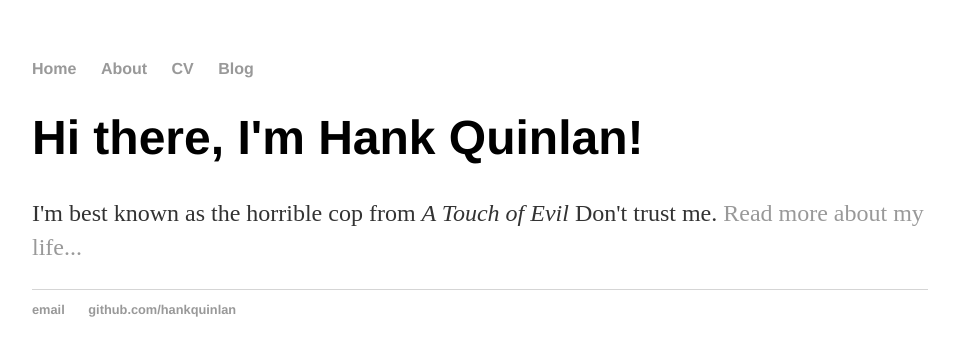
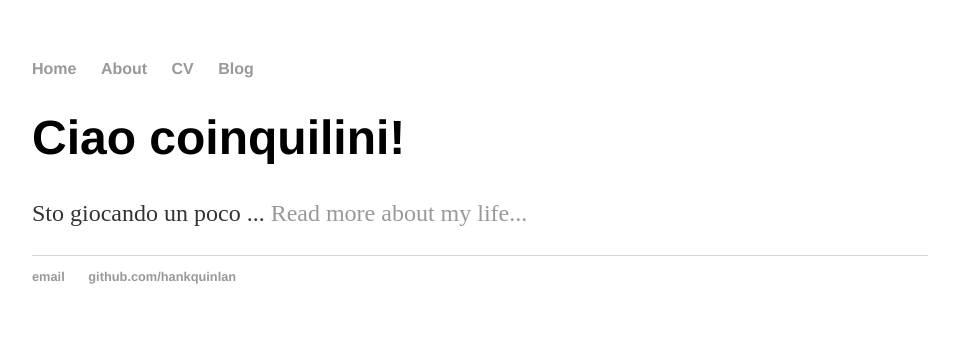
Before and after one commit to nicolovalle/gstagnit.github.io, a Jekyll site: the page built from index.html, in a window 1280 px wide. Shown: the top 356 px of the page, without its empty margins (160-1119 px from the left). Built offline with Jekyll 4.4.1, drawn with Linux system fonts in a browser that asks for light colours.

Commit message:
Update index.html

```diff
--- a/index.html
+++ b/index.html
@@ -3,6 +3,6 @@ layout: default
 title: Hank Quinlan, Horrible Cop
 ---
 <div class="blurb">
-	<h1>Hi there, I'm Hank Quinlan!</h1>
-	<p>I'm best known as the horrible cop from <em>A Touch of Evil</em> Don't trust me. <a href="/about">Read more about my life...</a></p>
+	<h1>Ciao coinquilini!</h1>
+	<p>Sto giocando un poco ... <a href="/about">Read more about my life...</a></p>
 </div><!-- /.blurb -->
```
